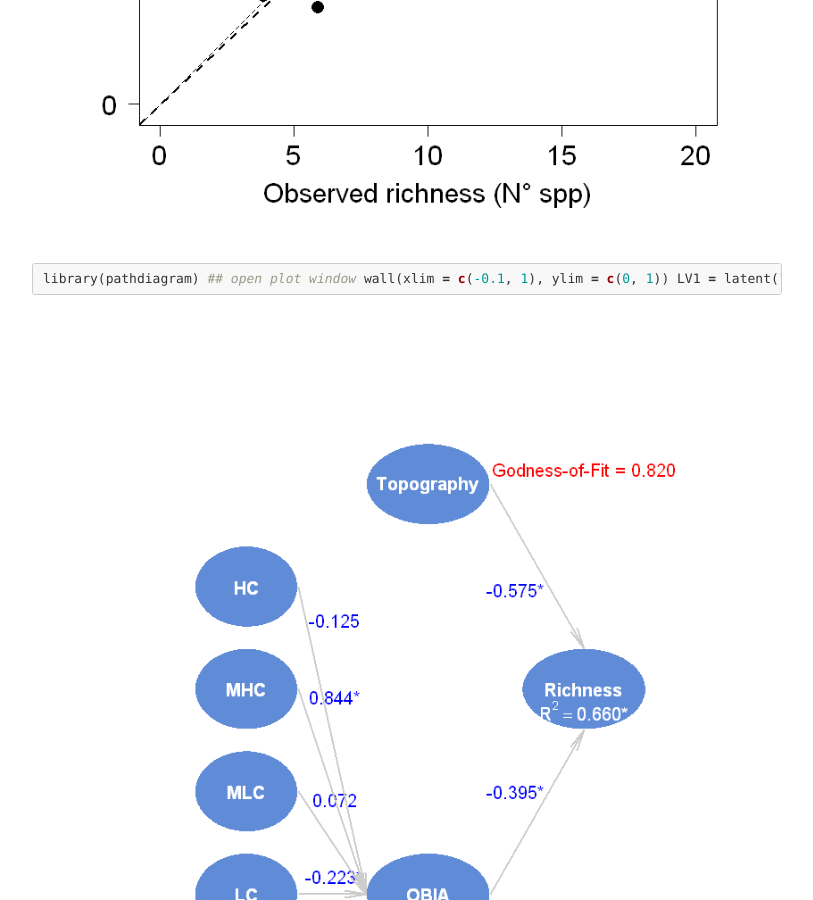
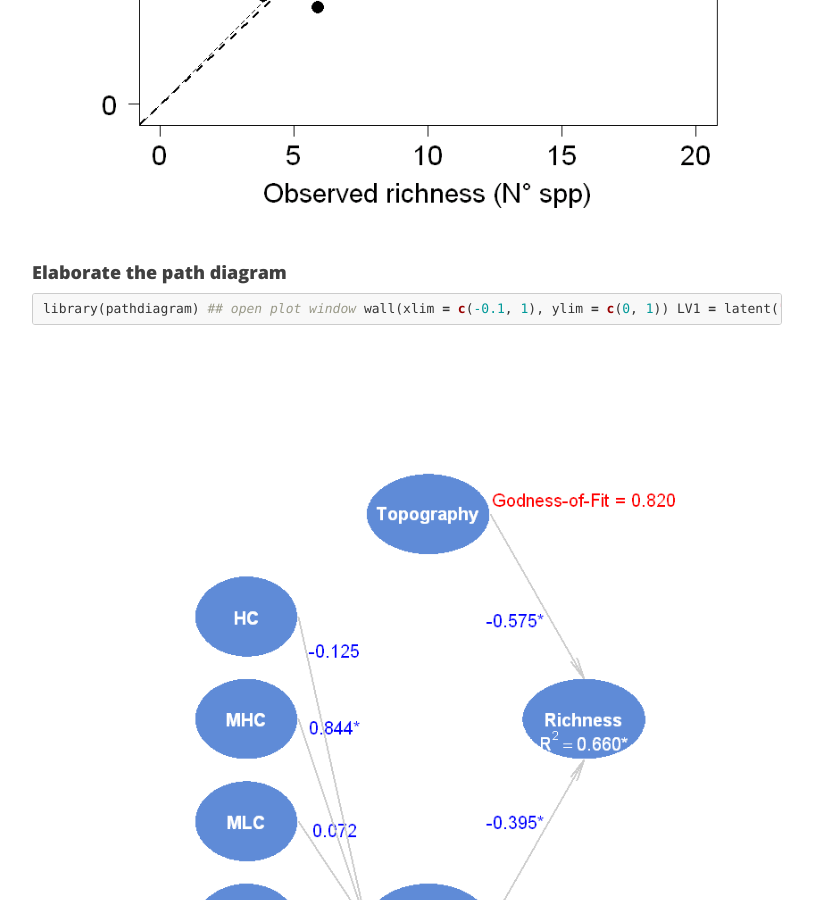
Before and after one commit to Remote-Sensing-of-Vegetation/Remote-Sensing-of-Vegetation.github.io, a Jekyll site: the page built from _posts/2016-08-29-PLS-Path-Modelling-Tutorial.markdown, in a window 1280 px wide and 900 px high, scrolled down 15974 px. Shown: the whole window, without its empty margins (233-1046 px from the left). Built offline with Jekyll 4.4.1, drawn with Linux system fonts in a browser that asks for light colours; nearby versions of some CDN libraries.

Commit message:
Update 2016-08-29-PLS-Path-Modelling-Tutorial.markdown

````diff
--- a/_posts/2016-08-29-PLS-Path-Modelling-Tutorial.markdown
+++ b/_posts/2016-08-29-PLS-Path-Modelling-Tutorial.markdown
@@ -674,6 +674,8 @@ text(x=pusr[1]+0.02*(pusr[2]-pusr[1]), y=pusr[4]-0.02*(pusr[4]-pusr[3]), txt, ad
 ![alt text](/img/PLS-Path-Modelling-Tutorial-Figures/output_24_0.png)
 
 
+#### Elaborate the path diagram
+
 ```R
 library(pathdiagram)
 
````
